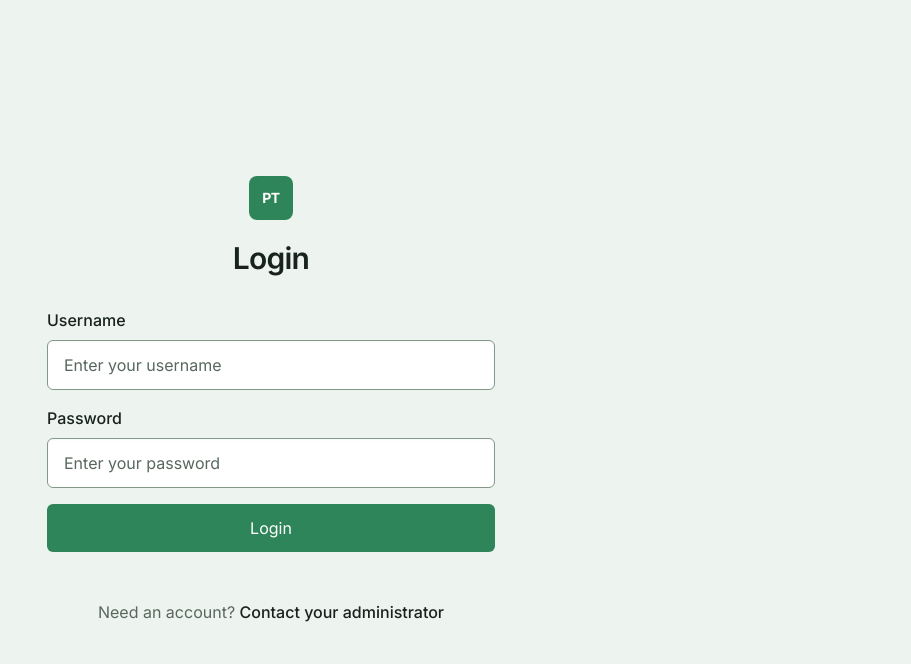
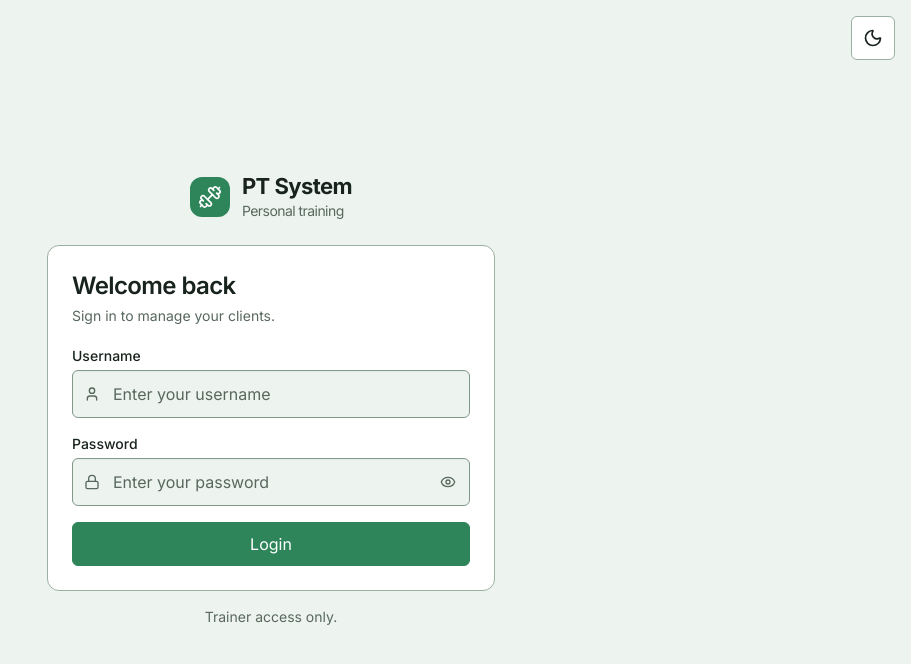
Before and after one commit to SF-47/pt-system, a Next.js app in the folder web/: page /login in a window 1280 px wide. Shown: the top 664 px of the page, without its empty margins (369-1280 px from the left). Built offline with nearby package versions, Linux system fonts and the light colour scheme; no server answers.

Commit message:
feat(web): redesign login page with card, brand header, password toggle and theme toggle

```diff
--- a/web/src/app/loading.tsx
+++ b/web/src/app/loading.tsx
@@ -3,21 +3,30 @@ export default function Loading() {
     <main
       aria-label="Loading"
       aria-busy="true"
-      className="flex min-h-screen items-center justify-center bg-background px-6 py-12"
+      className="flex min-h-screen items-center justify-center bg-background px-4 py-12"
     >
       <div className="w-full max-w-md animate-pulse">
-        <div className="mx-auto size-11 rounded-lg bg-border" />
-        <div className="mx-auto mt-5 h-9 w-24 rounded-md bg-border" />
-        <div className="mt-8 space-y-4">
-          {[0, 1].map((field) => (
-            <div key={field}>
-              <div className="mb-2 h-5 w-20 rounded bg-border" />
-              <div className="h-12 w-full rounded-md bg-border" />
-            </div>
-          ))}
-          <div className="h-12 w-full rounded-md bg-border" />
+        <div className="mb-6 flex items-center justify-center gap-3">
+          <div className="size-10 rounded-xl bg-border" />
+          <div>
+            <div className="h-6 w-28 rounded bg-border" />
+            <div className="mt-1.5 h-4 w-32 rounded bg-border" />
+          </div>
         </div>
-        <div className="mx-auto mt-12 h-5 w-64 max-w-full rounded bg-border" />
+        <div className="rounded-xl border border-border bg-surface p-5 sm:p-6">
+          <div className="h-8 w-44 rounded-md bg-border" />
+          <div className="mt-2 mb-5 h-4 w-56 rounded bg-border" />
+          <div className="space-y-4">
+            {[0, 1].map((field) => (
+              <div key={field}>
+                <div className="mb-1 h-4 w-20 rounded bg-border" />
+                <div className="h-11 w-full rounded-md bg-border" />
+              </div>
+            ))}
+            <div className="h-11 w-full rounded-md bg-border" />
+          </div>
+        </div>
+        <div className="mx-auto mt-4 h-4 w-32 rounded bg-border" />
       </div>
     </main>
   );
--- a/web/src/app/login/loading.tsx
+++ b/web/src/app/login/loading.tsx
@@ -3,21 +3,30 @@ export default function Loading() {
     <main
       aria-label="Loading login"
       aria-busy="true"
-      className="flex min-h-screen items-center justify-center bg-background px-6 py-12"
+      className="flex min-h-screen items-center justify-center bg-background px-4 py-12"
     >
       <div className="w-full max-w-md animate-pulse">
-        <div className="mx-auto size-11 rounded-lg bg-border" />
-        <div className="mx-auto mt-5 h-9 w-24 rounded-md bg-border" />
-        <div className="mt-8 space-y-4">
-          {[0, 1].map((field) => (
-            <div key={field}>
-              <div className="mb-2 h-5 w-20 rounded bg-border" />
-              <div className="h-12 w-full rounded-md bg-border" />
-            </div>
-          ))}
-          <div className="h-12 w-full rounded-md bg-border" />
+        <div className="mb-6 flex items-center justify-center gap-3">
+          <div className="size-10 rounded-xl bg-border" />
+          <div>
+            <div className="h-6 w-28 rounded bg-border" />
+            <div className="mt-1.5 h-4 w-32 rounded bg-border" />
+          </div>
         </div>
-        <div className="mx-auto mt-12 h-5 w-64 max-w-full rounded bg-border" />
+        <div className="rounded-xl border border-border bg-surface p-5 sm:p-6">
+          <div className="h-8 w-44 rounded-md bg-border" />
+          <div className="mt-2 mb-5 h-4 w-56 rounded bg-border" />
+          <div className="space-y-4">
+            {[0, 1].map((field) => (
+              <div key={field}>
+                <div className="mb-1 h-4 w-20 rounded bg-border" />
+                <div className="h-11 w-full rounded-md bg-border" />
+              </div>
+            ))}
+            <div className="h-11 w-full rounded-md bg-border" />
+          </div>
+        </div>
+        <div className="mx-auto mt-4 h-4 w-32 rounded bg-border" />
       </div>
     </main>
   );
--- a/web/src/app/login/page.tsx
+++ b/web/src/app/login/page.tsx
@@ -2,6 +2,9 @@
 
 import { useState } from "react";
 import { useRouter } from "next/navigation";
+import { Eye, EyeOff, Lock, User } from "lucide-react";
+import Icon from "@/components/Icon";
+import ThemeToggle from "@/components/ThemeToggle";
 import api from "@/lib/api";
 import { Endpoints } from "@/lib/Endpoints";
 import { getErrorMessage } from "@/lib/getErrorMessage";
@@ -11,6 +14,7 @@ export default function LoginPage() {
 
   const [username, setUsername] = useState("");
   const [password, setPassword] = useState("");
+  const [showPassword, setShowPassword] = useState(false);
   const [isLoading, setIsLoading] = useState(false);
   const [error, setError] = useState("");
 
@@ -47,29 +51,46 @@ export default function LoginPage() {
   }
 
   return (
-    <main className="flex min-h-screen items-center justify-center bg-background px-6 py-12">
+    <main className="relative flex min-h-screen items-center justify-center bg-background px-4 py-12">
+      <ThemeToggle className="absolute top-4 right-4" />
+
       <div className="w-full max-w-md">
-        <div className="mb-8 text-center">
+        <div className="mb-6 flex items-center justify-center gap-3">
           <span
-            className="mx-auto grid size-11 place-items-center rounded-lg bg-primary text-sm font-bold tracking-tight text-white"
+            className="grid size-10 shrink-0 place-items-center rounded-xl bg-primary text-white"
             aria-hidden="true"
           >
-            PT
+            <Icon name="workout" className="size-6" />
           </span>
-          <h1 className="mt-5 text-3xl font-semibold tracking-tight text-foreground">
-            Login
-          </h1>
+          <span className="text-[22px] leading-tight font-bold tracking-tight">
+            PT System
+            <small className="block text-sm font-normal text-muted">
+              Personal training
+            </small>
+          </span>
         </div>
 
+        <div className="rounded-xl border border-border bg-surface p-5 sm:p-6">
+          <h1 className="text-2xl font-semibold tracking-tight text-foreground">
+            Welcome back
+          </h1>
+          <p className="mt-1 mb-5 text-sm text-muted">
+            Sign in to manage your clients.
+          </p>
+
           <form onSubmit={handleSubmit} className="space-y-4">
-          <div className="space-y-2">
+            <div>
               <label
                 htmlFor="username"
-              className="block text-base font-medium text-foreground"
+                className="mb-1 block text-sm font-medium text-foreground"
               >
                 Username
               </label>
-
+              <div className="relative">
+                <User
+                  className="pointer-events-none absolute top-1/2 left-3 size-4 -translate-y-1/2 text-muted"
+                  aria-hidden="true"
+                />
                 <input
                   id="username"
                   type="text"
@@ -82,21 +103,26 @@ export default function LoginPage() {
                   autoComplete="username"
                   required
                   disabled={isLoading}
-              className="login-input w-full rounded-md border border-input-border bg-surface px-4 py-3 text-base text-foreground transition-colors placeholder:text-muted focus:border-primary disabled:cursor-not-allowed disabled:opacity-60"
+                  className="min-h-11 w-full rounded-md border border-input-border bg-background py-2 pr-3 pl-10 text-sm text-foreground transition-colors placeholder:text-muted focus:border-primary focus:outline-2 focus:outline-offset-2 focus:outline-primary disabled:cursor-not-allowed disabled:opacity-60"
                 />
               </div>
+            </div>
 
-          <div className="space-y-2">
+            <div>
               <label
                 htmlFor="password"
-              className="block text-base font-medium text-foreground"
+                className="mb-1 block text-sm font-medium text-foreground"
               >
                 Password
               </label>
-
+              <div className="relative">
+                <Lock
+                  className="pointer-events-none absolute top-1/2 left-3 size-4 -translate-y-1/2 text-muted"
+                  aria-hidden="true"
+                />
                 <input
                   id="password"
-              type="password"
+                  type={showPassword ? "text" : "password"}
                   value={password}
                   onChange={(event) => {
                     setPassword(event.target.value);
@@ -106,14 +132,29 @@ export default function LoginPage() {
                   autoComplete="current-password"
                   required
                   disabled={isLoading}
-              className="login-input w-full rounded-md border border-input-border bg-surface px-4 py-3 text-base text-foreground transition-colors placeholder:text-muted focus:border-primary disabled:cursor-not-allowed disabled:opacity-60"
+                  className="min-h-11 w-full rounded-md border border-input-border bg-background py-2 pr-3 pl-10 text-sm text-foreground transition-colors placeholder:text-muted focus:border-primary focus:outline-2 focus:outline-offset-2 focus:outline-primary disabled:cursor-not-allowed disabled:opacity-60 pr-11"
                 />
+                <button
+                  type="button"
+                  onClick={() => setShowPassword((current) => !current)}
+                  disabled={isLoading}
+                  aria-label={showPassword ? "Hide password" : "Show password"}
+                  title={showPassword ? "Hide password" : "Show password"}
+                  className="absolute top-1/2 right-1 inline-flex size-9 -translate-y-1/2 items-center justify-center rounded-md text-muted transition-colors hover:bg-hover hover:text-foreground focus-visible:outline-2 focus-visible:outline-primary disabled:opacity-60"
+                >
+                  {showPassword ? (
+                    <EyeOff className="size-4" aria-hidden="true" />
+                  ) : (
+                    <Eye className="size-4" aria-hidden="true" />
+                  )}
+                </button>
+              </div>
             </div>
 
             {error && (
               <p
                 role="alert"
-              className="rounded-md border border-danger/30 bg-danger-soft px-4 py-3 text-base text-danger"
+                className="rounded-md border border-danger/30 bg-danger-soft px-3 py-2 text-sm text-danger"
               >
                 {error}
               </p>
@@ -123,7 +164,7 @@ export default function LoginPage() {
               type="submit"
               disabled={isLoading}
               aria-busy={isLoading}
-            className="flex min-h-12 w-full items-center justify-center gap-2 rounded-md bg-primary px-4 py-3 text-base font-semibold text-white transition-colors hover:bg-primary-hover disabled:cursor-not-allowed disabled:opacity-60"
+              className="flex min-h-11 w-full items-center justify-center gap-2 rounded-md border border-primary bg-primary px-4 py-2 text-sm font-semibold text-white transition-colors hover:bg-primary-hover disabled:cursor-not-allowed disabled:opacity-60"
             >
               {isLoading && (
                 <span
@@ -134,12 +175,10 @@ export default function LoginPage() {
               {isLoading ? "Logging in..." : "Login"}
             </button>
           </form>
+        </div>
 
-        <p className="mt-12 text-center text-base text-muted">
-          Need an account?{" "}
-          <span className="font-medium text-foreground">
-            Contact your administrator
-          </span>
+        <p className="mt-4 text-center text-sm text-muted">
+          Trainer access only.
         </p>
       </div>
     </main>
```
Lines whose indentation alone changed are shown as unchanged.
